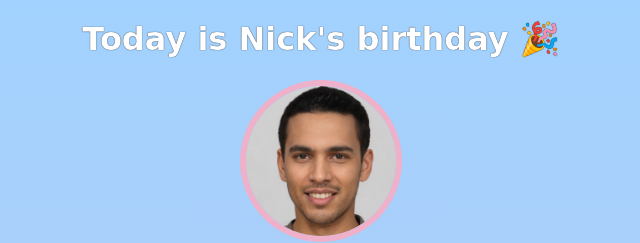
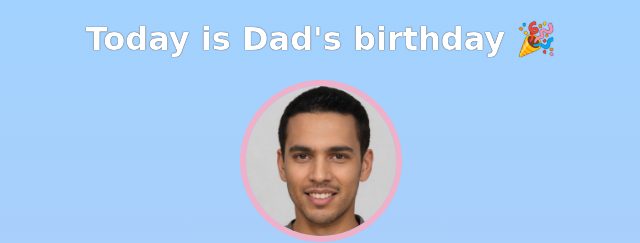
Before and after one commit to Avidlearner001/birthday-gift-site, a website built with Vite: page index.html in a window 1280 px wide. Shown: the top 243 px of the page, 319-959 px from the left. Built offline with nearby package versions, Linux system fonts and the light colour scheme; a web font is replaced by a local one.

Commit message:
Update index.html

```diff
--- a/index.html
+++ b/index.html
@@ -7,7 +7,7 @@
     </head>
     <body>
         <div id="header">
-            <h1>Today is Nick's birthday 🎉</h1>
+            <h1>Today is Dad's birthday 🎉</h1>
             <img id="bff-img" src="images/nick.jpg">
             <h2 id="bday-age">24 years old</h2>
             <h4 id="bday-date">01.11.2022</h4>
```
